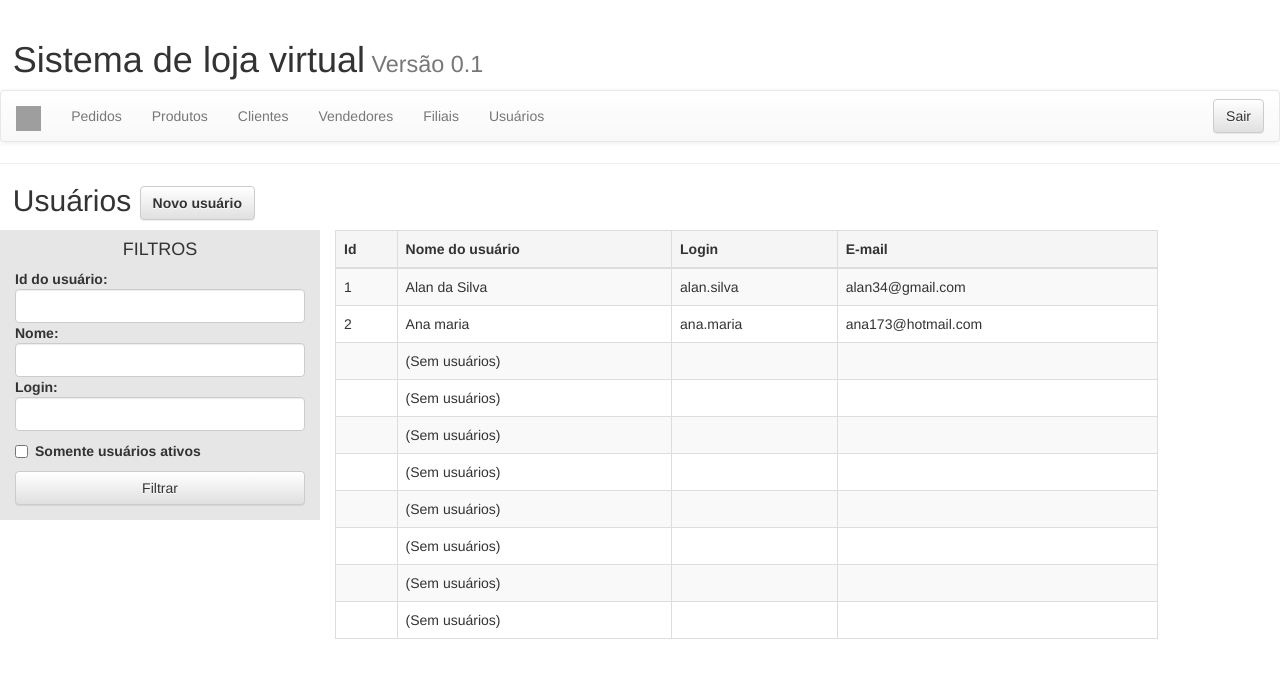
After one commit to eduardo963/Conceptools, a PHP site: page /viewer/telaUsuarios.php in a window 1280 px wide. The commit adds this page. Shown: the top 678 px of the page. Run offline with PHP 8.4, Linux system fonts and the light colour scheme; grey boxes are pictures that could not be loaded.

Commit message:
Nova tela de usuários e produtos

```diff
--- a/cabecalho.php
+++ b/cabecalho.php
@@ -26,7 +26,7 @@
                     <li role="presentation"><a href="#" id="btnMenuClientes">Clientes </a></li>
                     <li role="presentation"><a href="#" id="btnMenuVendedores">Vendedores </a></li>
                     <li role="presentation"><a href="#" id="btnMenuFiliais">Filiais </a></li>
-                    <li role="presentation"><a href="#" id="btnMenuUsuarios">Usuários </a></li>
+                    <li role="presentation"><a href="../viewer/telaUsuarios.php" id="btnMenuUsuarios">Usuários </a></li>
                 </ul>
                 <button class="btn btn-default navbar-btn navbar-right" type="button">Sair </button>
             </div>
--- /dev/null
+++ b/viewer/telaUsuarios.php
@@ -0,0 +1,100 @@
+<?php
+include_once '../cabecalho.php';
+?>
+    <h2>Usuários <button class="btn btn-default" type="button"><strong>Novo usuário</strong></button></h2>
+    <div class="col-md-3">
+        <h4 class="text-uppercase text-center">Filtros </h4><strong>Id do usuário:</strong>
+        <form>
+            <div class="form-group">
+                <input class="form-control" type="text"><strong>Nome: </strong>
+                <input class="form-control" type="text"><strong>Login:</strong>
+                <input class="form-control" type="text">
+                <div class="checkbox">
+                    <label class="control-label">
+                        <input type="checkbox"><strong>Somente usuários ativos</strong></label>
+                </div>
+                <button class="btn btn-default btn-block" type="submit">Filtrar </button>
+            </div>
+        </form>
+    </div>
+    <div class="col-md-8 col-md-offset-0">
+        <div class="table-responsive">
+            <table class="table table-striped table-bordered">
+                <thead>
+                    <tr>
+                        <th class="active">Id</th>
+                        <th class="active">Nome do usuário</th>
+                        <th class="active">Login </th>
+                        <th class="active">E-mail </th>
+                    </tr>
+                </thead>
+                <tbody>
+                    <tr>
+                        <td>1 </td>
+                        <td>Alan da Silva</td>
+                        <td>alan.silva </td>
+                        <td>alan34@gmail.com </td>
+                    </tr>
+                    <tr>
+                        <td>2 </td>
+                        <td>Ana maria</td>
+                        <td>ana.maria </td>
+                        <td>ana173@hotmail.com </td>
+                    </tr>
+                    <tr>
+                        <td> </td>
+                        <td>(Sem usuários)</td>
+                        <td> </td>
+                        <td> </td>
+                    </tr>
+                    <tr>
+                        <td> </td>
+                        <td>(Sem usuários) </td>
+                        <td> </td>
+                        <td> </td>
+                    </tr>
+                    <tr>
+                        <td> </td>
+                        <td>(Sem usuários) </td>
+                        <td> </td>
+                        <td> </td>
+                    </tr>
+                    <tr>
+                        <td> </td>
+                        <td>(Sem usuários) </td>
+                        <td> </td>
+                        <td> </td>
+                    </tr>
+                    <tr>
+                        <td> </td>
+                        <td>(Sem usuários) </td>
+                        <td> </td>
+                        <td> </td>
+                    </tr>
+                    <tr>
+                        <td> </td>
+                        <td>(Sem usuários) </td>
+                        <td> </td>
+                        <td> </td>
+                    </tr>
+                    <tr>
+                        <td> </td>
+                        <td>(Sem usuários) </td>
+                        <td> </td>
+                        <td> </td>
+                    </tr>
+                    <tr>
+                        <td> </td>
+                        <td>(Sem usuários) </td>
+                        <td> </td>
+                        <td> </td>
+                    </tr>
+                </tbody>
+            </table>
+        </div>
+    </div>
+    <script src="assets/js/jquery.min.js"></script>
+    <script src="assets/bootstrap/js/bootstrap.min.js"></script>
+</body>
+
+</html>
```
Also changed, not shown: viewer/telaProdutos.php (added, +87 -0 lines).
